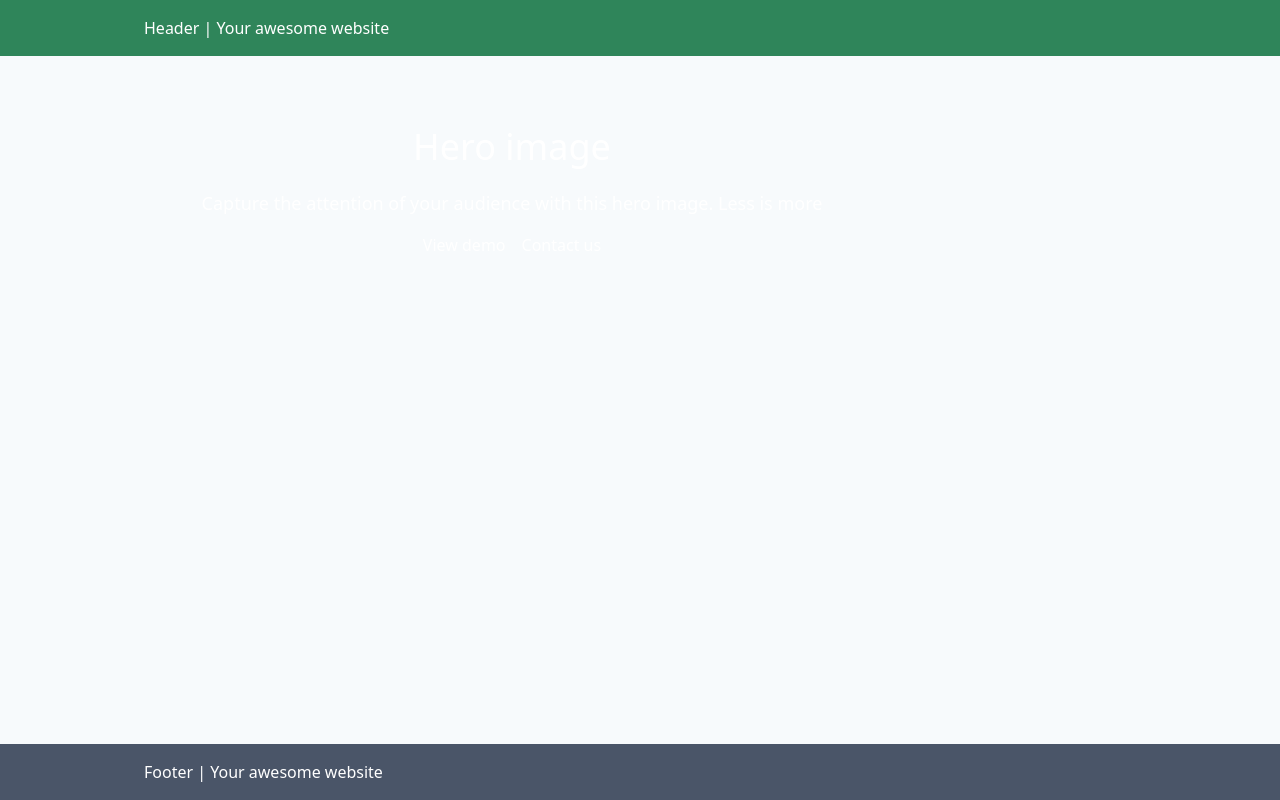
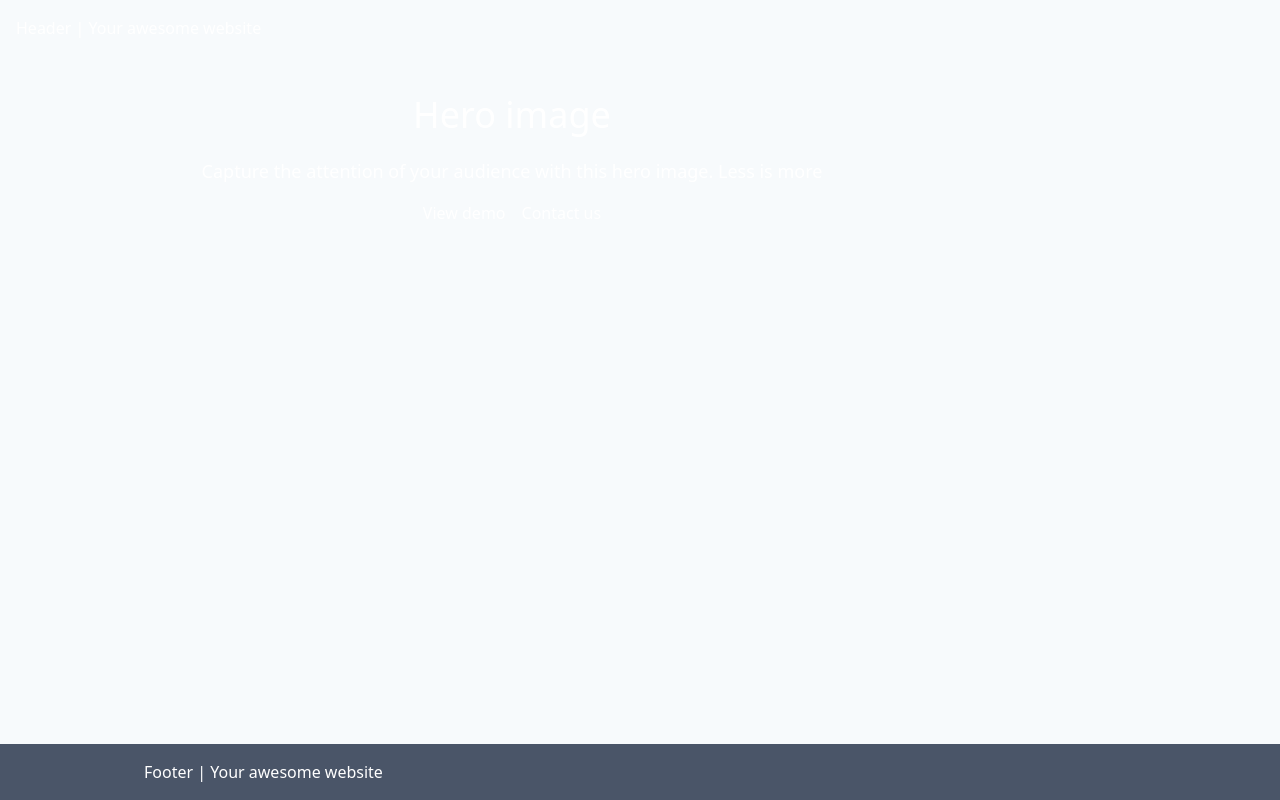
Before and after one commit to victorocna/next-website-starter, a Next.js app: page / in a window 1280 px wide. Built offline with nearby package versions, Linux system fonts and the light colour scheme.

Commit message:
update layout

```diff
--- a/components/Header.jsx
+++ b/components/Header.jsx
@@ -1,8 +1,8 @@
 import { MenuButton } from '.';
 
 const Header = () => (
-  <div className="bg-green-700 text-white flex flex-col">
-    <div className="max-w-screen-lg w-full mx-auto p-4 flex items-center">
+  <div className="text-white flex flex-col">
+    <div className="max-w-screen-lg w-full flex items-center">
       <h1 className="flex-1">Header | Your awesome website</h1>
       <MenuButton />
     </div>
--- a/components/Layout.jsx
+++ b/components/Layout.jsx
@@ -1,12 +1,12 @@
 import { Footer, Header } from '.';
 
-const Layout = ({ children }) => (
+const Layout = ({ withHeader, withFooter, children }) => (
   <div className="flex flex-col h-screen">
-    <Header />
+    {withHeader && <Header />}
     <main className="bg-gray-100 flex flex-col flex-1">
       <div className="max-w-screen-lg w-full">{children}</div>
     </main>
-    <Footer />
+    {withFooter && <Footer />}
   </div>
 );
 
--- a/pages/index.js
+++ b/pages/index.js
@@ -1,9 +1,9 @@
-import { Button, Hero, Layout } from '../components';
+import { Button, Header, Hero, Layout } from '../components';
 
-const Page = () => {
-  return (
-    <Layout>
+const Page = () => (
+  <Layout withFooter>
     <Hero minHeight={400}>
+      <Header />
       <div className="text-center space-y-4 my-12">
         <h2 className="text-4xl">Hero image</h2>
         <p className="text-lg">
@@ -17,6 +17,5 @@ const Page = () => {
     </Hero>
   </Layout>
 );
-};
 
 export default Page;
```
Lines whose indentation alone changed are shown as unchanged.
